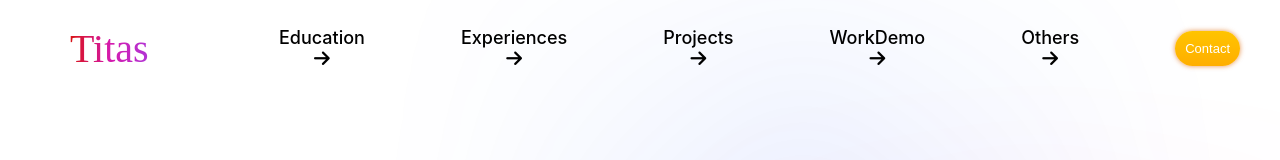
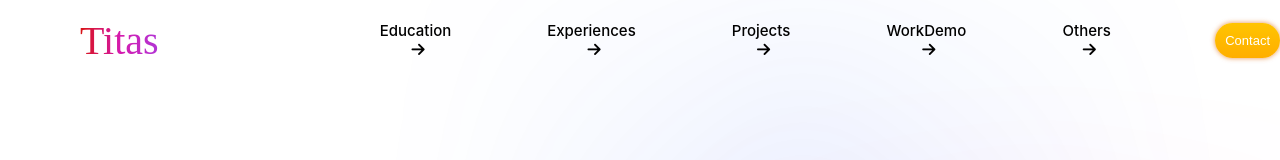
Before and after one commit to TitasUnique/My_Portfolio, a React (Create React App) app: page / in a window 1280 px wide. Shown: the top 160 px of the page. Built offline with nearby package versions, Linux system fonts and the light colour scheme.

Commit message:
navbar animation changes

```diff
--- a/src/components/Navbar/Navbar.css
+++ b/src/components/Navbar/Navbar.css
@@ -1,42 +1,34 @@
 .n-wrapper{
-    height: 12vh;
+    width: 100%;
+    height: 10vh;
     display: flex;
-    /* justify-content: space-between; */
-    padding-left: 70px;
-    padding-right: 40px;
-    /* color: white; */
-    /* background: linear-gradient(to right, rgb(230,230,230), rgb(190,190,190)); */
-    /* background: rgb(190,190,190); */
 }
 
 .n-left{
-    flex: 1;
+    margin-left: 80px;
+    margin-right: 173px;
     align-items: center;
     display: flex;
-    gap: 3rem;
+}
+
+.n-right{
+    width: 100%;
+    display: flex;
+    justify-content: center;
+    align-items: center;
 }
 
 .n-name{
-
     font-size: 40px;
     font-family: Brush Script MT;
     background: linear-gradient(to right, #d81313,#d61aad,#b135d6);
     -webkit-text-fill-color: transparent;
     background-clip: text;
-
-}
-
-.n-right{
-    flex: 1;
-    display: flex;
-    justify-content: center;
-    align-items: center;
-    /* background-color: rgb(0, 0, 0); */
 }
 
 .n-right-list-ul{
     display: flex;
-    gap: 6rem;
+    gap: 5rem;
     margin-right: 6rem;
     list-style: none;
 }
@@ -44,7 +36,7 @@
 .Edu-list>a, .Exp-list>a, .Proj-list>a, .Work-list>a, .Other-list>a{
     text-decoration: none;
     color: black;
-    font-size: 18px;
+    font-size: 15px;
     font-weight: 500;
     display: block;
 }
@@ -60,6 +52,7 @@
 
 .n-right-list-ul > li > a > i {
     transition: transform 0.5s;
+    margin-left: 5px;
 }
 
 .sub-menu1, .sub-menu2, .sub-menu3, .sub-menu4, .sub-menu5{
@@ -68,18 +61,22 @@
 }
 
 .sub-menu1>ul, .sub-menu2>ul, .sub-menu3>ul, .sub-menu4>ul, .sub-menu5>ul {
-    display: none;
-    padding: 0;
+    padding-left: 0;
+    padding-top: 10px;
     list-style: none;
     position: relative;
+    display: none;
+}
 
-    /* background: rgb(190,190,190); */
-    /* height: 107px;
-    left: -16px;
-    width: 109px;
-    border-radius: 10px; */
-    /* margin: 5px; */
-    /* position: absolute; */
+.Edu-list:hover .sub-menu1>ul, .Exp-list:hover .sub-menu2>ul, .Proj-list:hover .sub-menu3>ul, .Work-list:hover .sub-menu4>ul, .Other-list:hover .sub-menu5>ul{
+    display: block;
+    /* -webkit-animation: fadeIn 1s; */
+    animation: fadeIn 1s;
+}
+
+@keyframes fadeIn {
+    from { opacity: 0; }
+      to { opacity: 1; }
 }
 
 .sub-menu1>ul>li, .sub-menu2>ul>li, .sub-menu3>ul>li, .sub-menu4>ul>li, .sub-menu5>ul>li{
@@ -91,9 +88,8 @@
     color: black;
     text-decoration: none;
     font-weight: 500;
-    left: -11px;
-    top: 10px;
-    border-radius: 10px;
+    font-size: 15px;
+    left: -7px;
 }
 
 .sub-menu2>ul>li>a{
@@ -101,9 +97,8 @@
     color: black;
     text-decoration: none;
     font-weight: 500;
-    left: -32px;
-    top: 10px;
-    border-radius: 10px;
+    font-size: 15px;
+    left: -27px;
 }
 
 .sub-menu3>ul>li>a{
@@ -111,9 +106,8 @@
     color: black;
     text-decoration: none;
     font-weight: 500;
-    left: -36px;
-    top: 10px;
-    border-radius: 10px;
+    font-size: 15px;
+    left: -30px;
 }
 
 .sub-menu4>ul>li>a{
@@ -121,9 +115,8 @@
     color: black;
     text-decoration: none;
     font-weight: 500;
-    left: -27px;
-    top: 10px;
-    border-radius: 10px;
+    font-size: 15px;
+    left: -21px;
 }
 
 .sub-menu5>ul>li>a{
@@ -131,18 +124,13 @@
     color: black;
     text-decoration: none;
     font-weight: 500;
-    left: 4px;
-    top: 10px;
-    border-radius: 10px;
+    font-size: 15px;
+    left: 7px;
 }
 
 .sub-menu1>ul>li>a:hover, .sub-menu2>ul>li>a:hover, .sub-menu3>ul>li>a:hover, .sub-menu4>ul>li>a:hover, .sub-menu5>ul>li>a:hover{
     color: rgb(255, 94, 0);
     /* background: linear-gradient(to right, rgb(255, 197, 143), rgb(255, 255, 255)); */
-}
-
-.Edu-list:hover .sub-menu1>ul, .Exp-list:hover .sub-menu2-ul, .Proj-list:hover .sub-menu3-ul, .Work-list:hover .sub-menu4-ul, .Other-list:hover .sub-menu5-ul{
-    display: block;
 }
 
 .button{
--- a/src/components/Navbar/Navbar.jsx
+++ b/src/components/Navbar/Navbar.jsx
@@ -27,7 +27,7 @@ const Navbar = () => {
               <i className="fa-solid fa-arrow-right"></i>
             </a>
             <div className="sub-menu2">
-              <ul className='sub-menu2-ul'>
+              <ul>
                 <li><a href="https://react.dev/">LearnElectronics India</a></li>
                 <li><a href="https://react.dev/">Wipro</a></li>
               </ul>
@@ -39,7 +39,7 @@ const Navbar = () => {
               <i className="fa-solid fa-arrow-right"></i>
             </a>
             <div className="sub-menu3">
-              <ul className='sub-menu3-ul'>
+              <ul>
                 <li><a href="https://react.dev/">Academic Projects</a></li>
                 <li><a href="https://react.dev/">Work Projects</a></li>
                 <li><a href="https://react.dev/">Personal Projects</a></li>
@@ -52,7 +52,7 @@ const Navbar = () => {
               <i className="fa-solid fa-arrow-right"></i>
             </a>
             <div className="sub-menu4">
-              <ul className='sub-menu4-ul'>
+              <ul>
                 <li><a href="https://react.dev/">Web Developement</a></li>
                 <li><a href="https://react.dev/">Coding Analysis</a></li>
               </ul>
@@ -63,7 +63,7 @@ const Navbar = () => {
             <a href="https://react.dev/">Others
             <i className="fa-solid fa-arrow-right"></i></a>
             <div className="sub-menu5">
-              <ul className='sub-menu5-ul'>
+              <ul>
                 <li>
                   <a href="https://react.dev/">Hobby</a>
                 </li>
```
